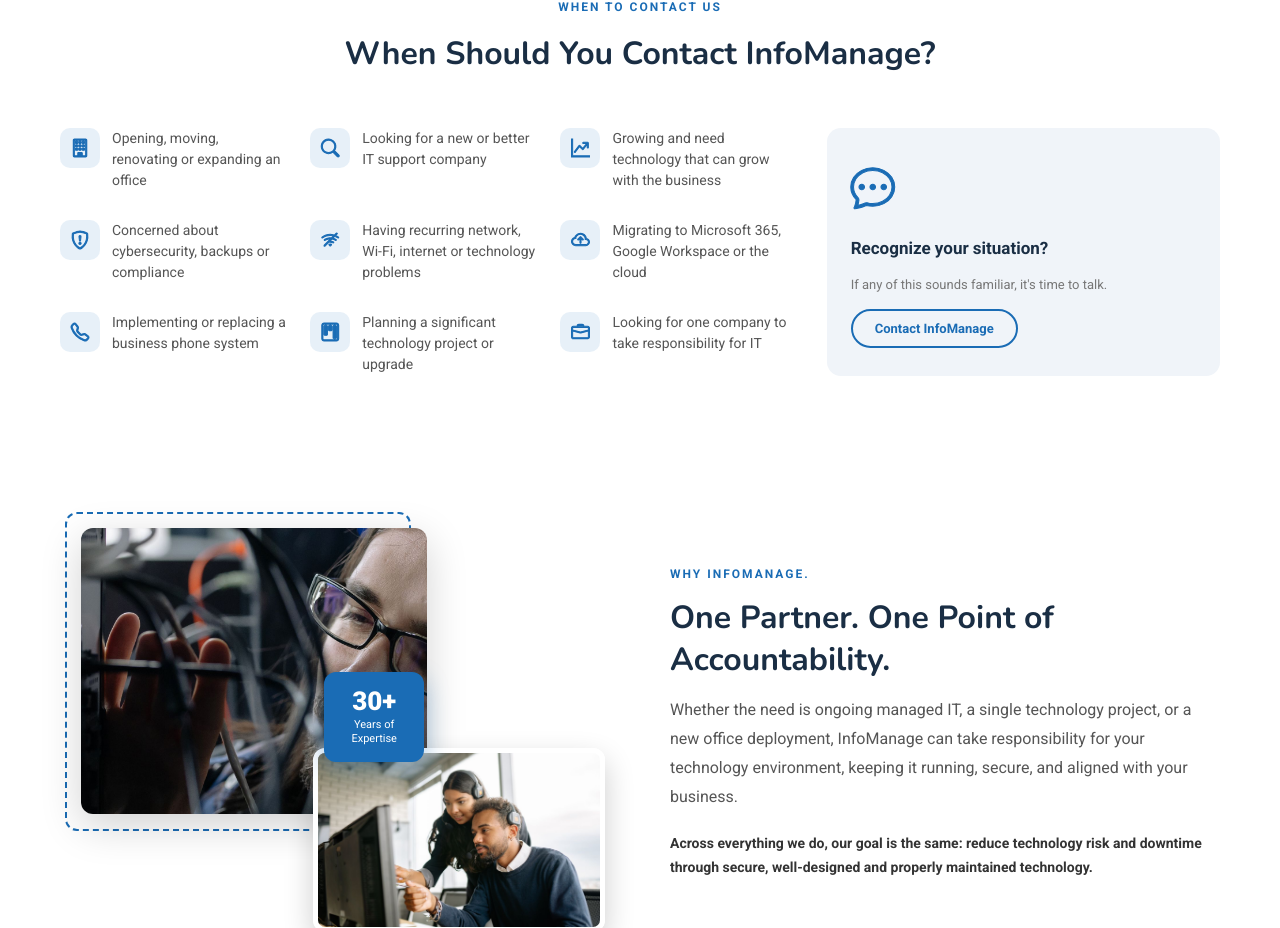
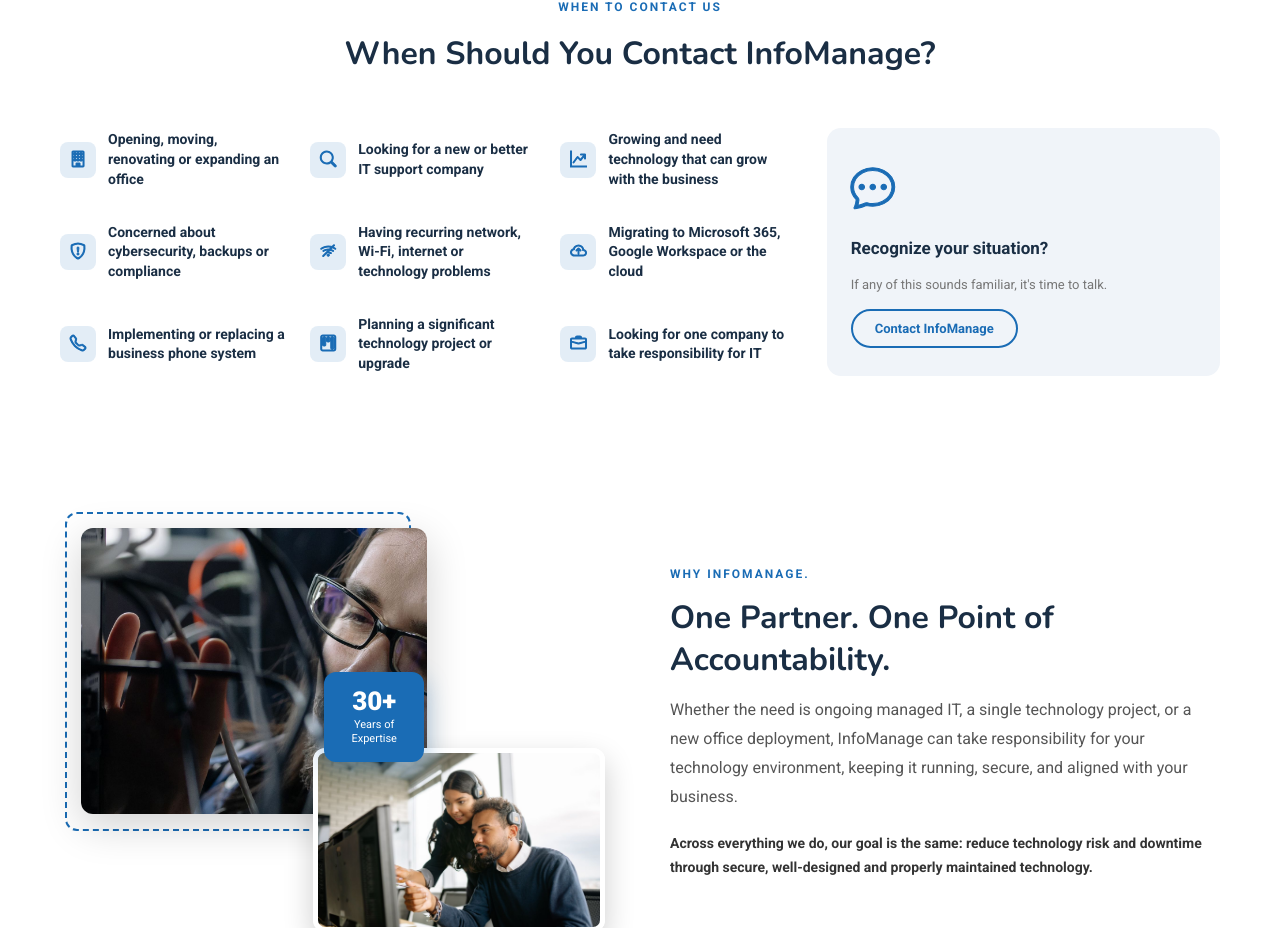
Before and after one commit to dorisashehi/new_site, a React (Vite) app: page / in a window 1280 px wide. Shown: the part 1437-2365 px from the top of the page. Built offline with nearby package versions, Linux system fonts and the light colour scheme.

Commit message:
Design changed for text on why to contact infomanage

```diff
--- a/src/components/WhenToContact.jsx
+++ b/src/components/WhenToContact.jsx
@@ -87,14 +87,14 @@
             {situations.map((s, i) => (
               <div
                 key={i}
-                style={{ display: "flex", alignItems: "flex-start", gap: 12 }}
+                style={{ display: "flex", alignItems: "center", gap: 12 }}
               >
                 <div
                   style={{
-                    width: 40,
-                    height: 40,
-                    borderRadius: 10,
-                    background: "rgba(26,108,181,0.1)",
+                    width: 36,
+                    height: 36,
+                    borderRadius: 8,
+                    background: "rgba(26,108,181,0.12)",
                     display: "flex",
                     alignItems: "center",
                     justifyContent: "center",
@@ -103,10 +103,18 @@
                 >
                   <i
                     className={`bi ${s.icon}`}
-                    style={{ color: "var(--accent)", fontSize: 18 }}
+                    style={{ color: "var(--accent)", fontSize: 16 }}
                   />
                 </div>
-                <p style={{ fontSize: 14, color: "#555", margin: 0, lineHeight: 1.5 }}>
+                <p
+                  style={{
+                    fontSize: 14,
+                    fontWeight: 600,
+                    color: "var(--heading-color)",
+                    margin: 0,
+                    lineHeight: 1.4,
+                  }}
+                >
                   {s.text}
                 </p>
               </div>
```
